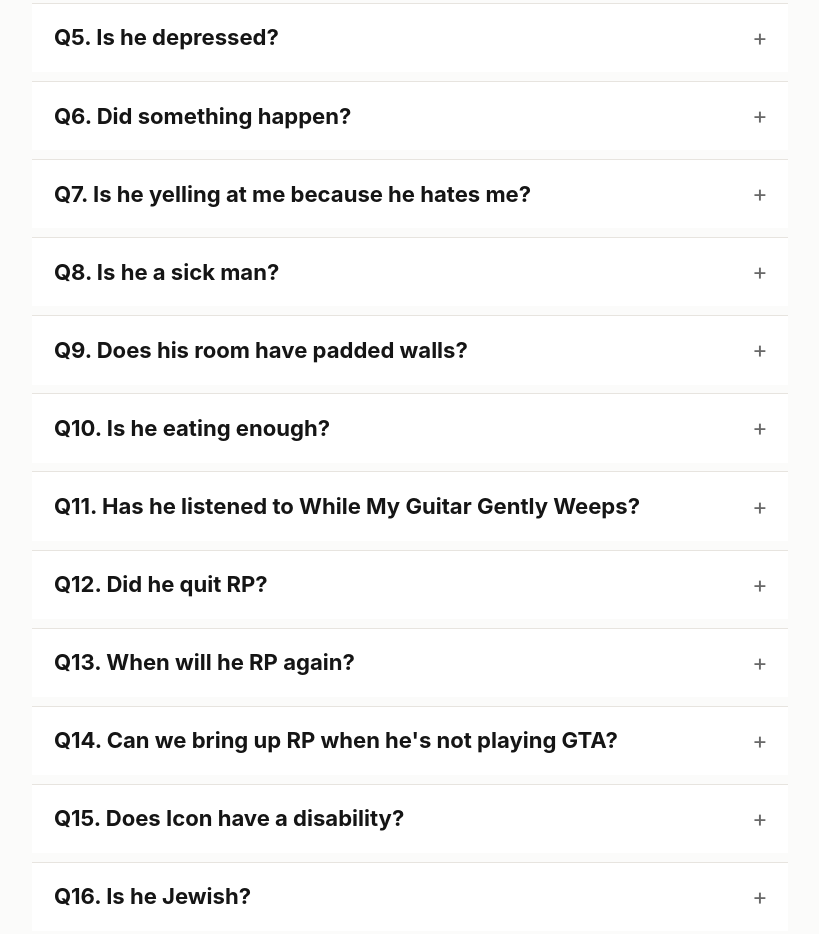
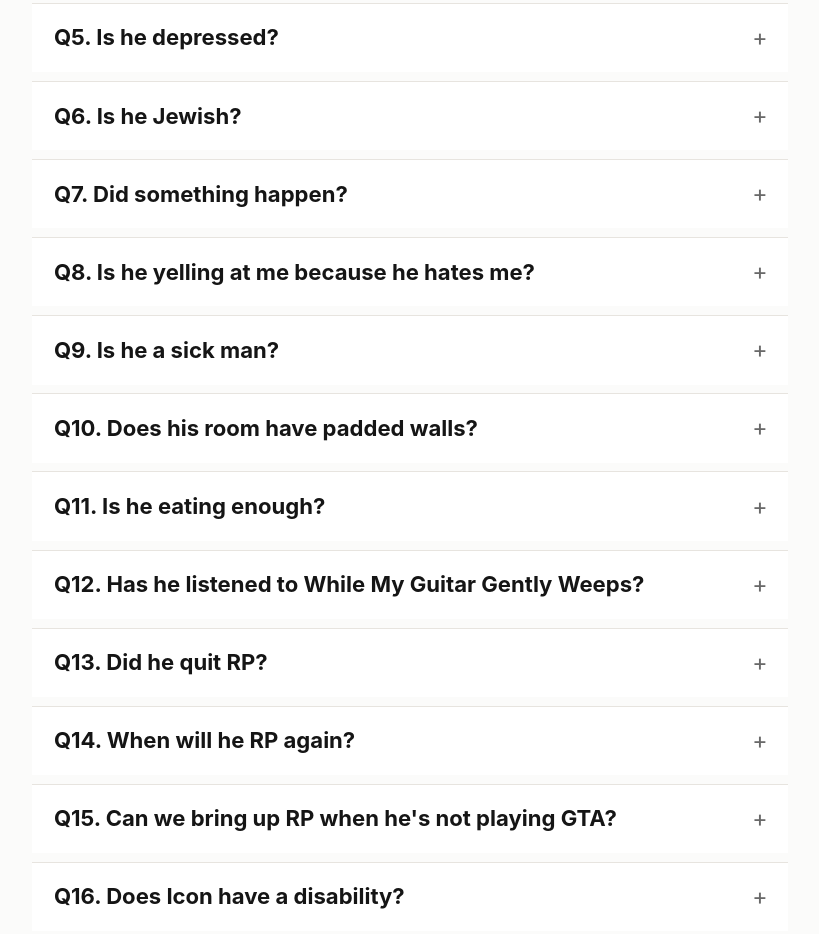
Before and after one commit to bgigurtsis/faq-site, a website: page index.html in a window 1280 px wide. Shown: the part 768-1702 px from the top of the page, without its empty margins (223-1042 px from the left). Drawn offline with Linux system fonts and the light colour scheme; no server answers.

Commit message:
chore: move "Is he Jewish?" under "Is he depressed?"

```diff
--- a/index.html
+++ b/index.html
@@ -70,79 +70,79 @@
           </details>
 
           <details class="faq-item" data-category="iconjt-lore">
-            <summary>Q6. Did something happen?</summary>
+            <summary>Q6. Is he Jewish?</summary>
+            <div class="answer">
+              <p>Yes.</p>
+            </div>
+          </details>
+
+          <details class="faq-item" data-category="iconjt-lore">
+            <summary>Q7. Did something happen?</summary>
             <div class="answer">
               <p>No.</p>
             </div>
           </details>
 
           <details class="faq-item" data-category="iconjt-lore">
-            <summary>Q7. Is he yelling at me because he hates me?</summary>
+            <summary>Q8. Is he yelling at me because he hates me?</summary>
             <div class="answer">
               <p>No. He's just trying to understand.</p>
             </div>
           </details>
 
           <details class="faq-item" data-category="iconjt-lore">
-            <summary>Q8. Is he a sick man?</summary>
+            <summary>Q9. Is he a sick man?</summary>
             <div class="answer">
               <p>Yes.</p>
             </div>
           </details>
 
           <details class="faq-item" data-category="iconjt-lore">
-            <summary>Q9. Does his room have padded walls?</summary>
+            <summary>Q10. Does his room have padded walls?</summary>
             <div class="answer">
               <p>Yes.</p>
             </div>
           </details>
 
           <details class="faq-item" data-category="iconjt-lore">
-            <summary>Q10. Is he eating enough?</summary>
+            <summary>Q11. Is he eating enough?</summary>
             <div class="answer">
               <p>Yes.</p>
             </div>
           </details>
 
           <details class="faq-item" data-category="iconjt-lore">
-            <summary>Q11. Has he listened to While My Guitar Gently Weeps?</summary>
+            <summary>Q12. Has he listened to While My Guitar Gently Weeps?</summary>
             <div class="answer">
               <p>Yes.</p>
             </div>
           </details>
 
           <details class="faq-item" data-category="iconjt-lore">
-            <summary>Q12. Did he quit RP?</summary>
+            <summary>Q13. Did he quit RP?</summary>
             <div class="answer">
               <p>No.</p>
             </div>
           </details>
 
           <details class="faq-item" data-category="iconjt-lore">
-            <summary>Q13. When will he RP again?</summary>
+            <summary>Q14. When will he RP again?</summary>
             <div class="answer">
               <p>Whenever he wants.</p>
             </div>
           </details>
 
           <details class="faq-item" data-category="iconjt-lore">
-            <summary>Q14. Can we bring up RP when he's not playing GTA?</summary>
+            <summary>Q15. Can we bring up RP when he's not playing GTA?</summary>
             <div class="answer">
               <p>Please god no.</p>
             </div>
           </details>
 
           <details class="faq-item" data-category="iconjt-lore">
-            <summary>Q15. Does Icon have a disability?</summary>
+            <summary>Q16. Does Icon have a disability?</summary>
             <div class="answer">
               <p>Yes, he's a liberal soy-boy roleplayer.</p>
-            </div>
-          </details>
-
-          <details class="faq-item" data-category="iconjt-lore">
-            <summary>Q16. Is he Jewish?</summary>
-            <div class="answer">
-              <p>Yes.</p>
             </div>
           </details>
 
```
